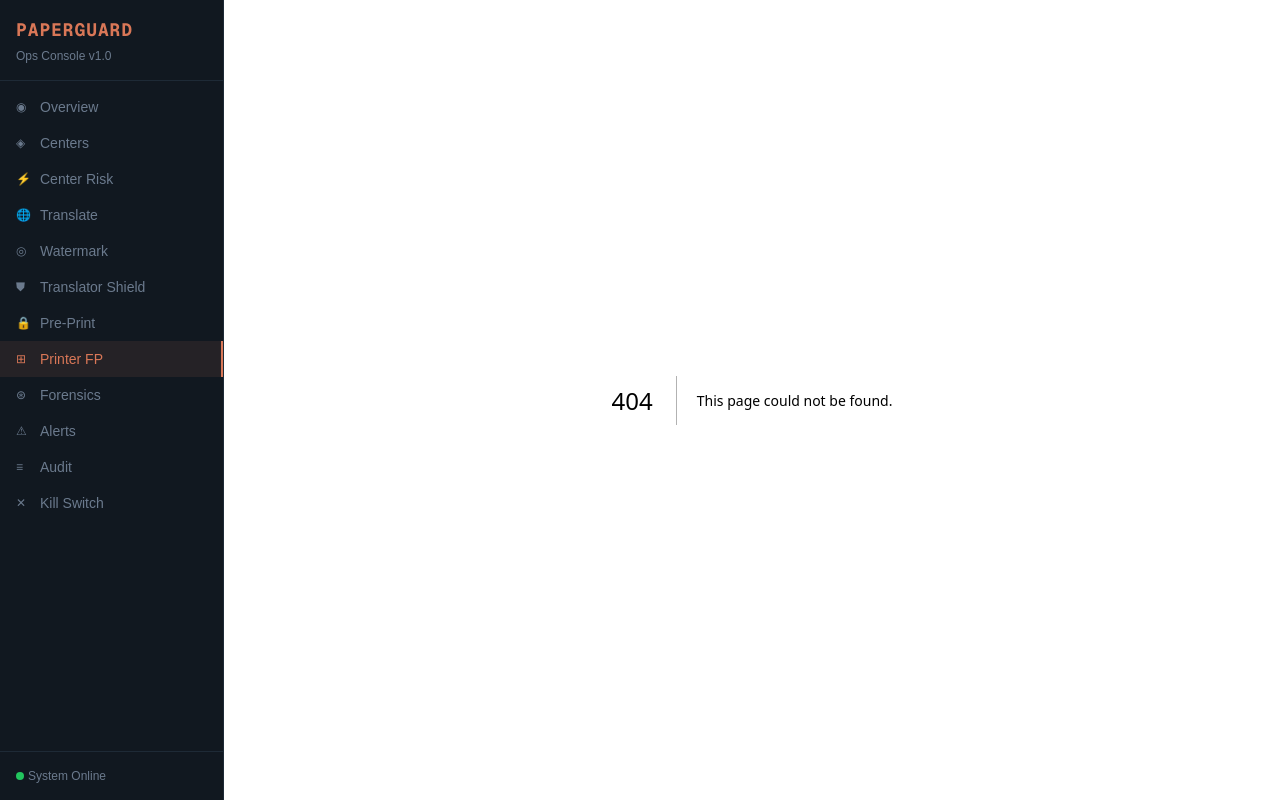
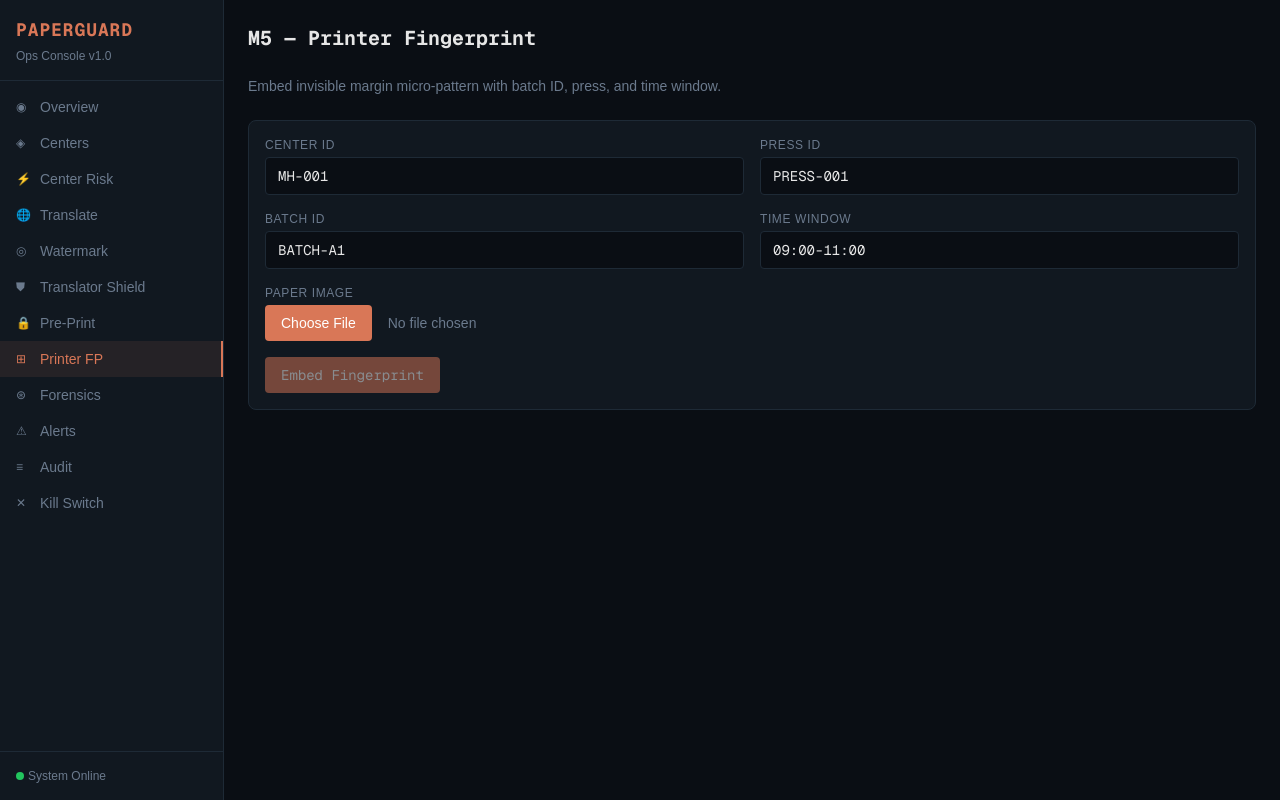
Before and after one commit to Musafir02/PaperGuard, a Next.js app in the folder ops-webapp/: page /dashboard/printer-fp in a window 1280 px wide. Before the commit this address had no page. Built offline with nearby package versions, Linux system fonts and the light colour scheme.

Commit message:
add printer fingerprint embed page

```diff
--- /dev/null
+++ b/ops-webapp/app/dashboard/printer-fp/page.tsx
@@ -0,0 +1,80 @@
+"use client";
+
+import { useState, useRef } from "react";
+import { api } from "../../lib/api";
+
+export default function PrinterFpPage() {
+  const [centerId, setCenterId] = useState("MH-001");
+  const [pressId, setPressId] = useState("PRESS-001");
+  const [batchId, setBatchId] = useState("BATCH-A1");
+  const [timeWindow, setTimeWindow] = useState("09:00-11:00");
+  const [file, setFile] = useState<File | null>(null);
+  const [result, setResult] = useState<Record<string, unknown> | null>(null);
+  const [loading, setLoading] = useState(false);
+  const inputRef = useRef<HTMLInputElement>(null);
+
+  const embed = async () => {
+    if (!file) return;
+    setLoading(true);
+    try {
+      const fd = new FormData();
+      fd.append("image", file);
+      const params = new URLSearchParams({ center_id: centerId, press_id: pressId, batch_id: batchId, time_window: timeWindow });
+      const res = await fetch(`http://localhost:8000/api/v1/pipeline/watermark/printer-fp?${params}`, { method: "POST", body: fd });
+      const data = await res.json();
+      setResult(data);
+    } catch (e) { console.error(e); }
+    finally { setLoading(false); }
+  };
+
+  return (
+    <div className="p-6 space-y-6">
+      <h1 className="text-xl font-mono font-bold">M5 — Printer Fingerprint</h1>
+      <p className="text-muted text-sm">Embed invisible margin micro-pattern with batch ID, press, and time window.</p>
+
+      <div className="bg-card border border-border rounded-lg p-4 space-y-4">
+        <div className="grid grid-cols-2 gap-4">
+          <div>
+            <label className="text-xs text-muted uppercase tracking-wider block mb-1">Center ID</label>
+            <input value={centerId} onChange={(e) => setCenterId(e.target.value)}
+              className="w-full bg-background border border-border rounded px-3 py-2 text-sm font-mono focus:outline-none focus:border-accent" />
+          </div>
+          <div>
+            <label className="text-xs text-muted uppercase tracking-wider block mb-1">Press ID</label>
+            <input value={pressId} onChange={(e) => setPressId(e.target.value)}
+              className="w-full bg-background border border-border rounded px-3 py-2 text-sm font-mono focus:outline-none focus:border-accent" />
+          </div>
+          <div>
+            <label className="text-xs text-muted uppercase tracking-wider block mb-1">Batch ID</label>
+            <input value={batchId} onChange={(e) => setBatchId(e.target.value)}
+              className="w-full bg-background border border-border rounded px-3 py-2 text-sm font-mono focus:outline-none focus:border-accent" />
+          </div>
+          <div>
+            <label className="text-xs text-muted uppercase tracking-wider block mb-1">Time Window</label>
+            <input value={timeWindow} onChange={(e) => setTimeWindow(e.target.value)}
+              className="w-full bg-background border border-border rounded px-3 py-2 text-sm font-mono focus:outline-none focus:border-accent" />
+          </div>
+        </div>
+
+        <div>
+          <label className="text-xs text-muted uppercase tracking-wider block mb-1">Paper Image</label>
+          <input ref={inputRef} type="file" accept="image/*"
+            onChange={(e) => setFile(e.target.files?.[0] || null)}
+            className="w-full text-sm text-muted file:mr-4 file:py-2 file:px-4 file:rounded file:border-0 file:text-sm file:bg-accent file:text-white file:cursor-pointer" />
+        </div>
+
+        <button onClick={embed} disabled={loading || !file}
+          className="px-4 py-2 bg-accent text-white rounded text-sm font-mono hover:bg-accent-hover transition-colors disabled:opacity-50">
+          {loading ? "Embedding..." : "Embed Fingerprint"}
+        </button>
+      </div>
+
+      {result && (
+        <div className="bg-card border border-border rounded-lg p-4">
+          <p className="text-xs text-muted uppercase tracking-wider mb-2">Result</p>
+          <pre className="text-sm font-mono text-green overflow-x-auto">{JSON.stringify(result, null, 2)}</pre>
+        </div>
+      )}
+    </div>
+  );
+}
```
